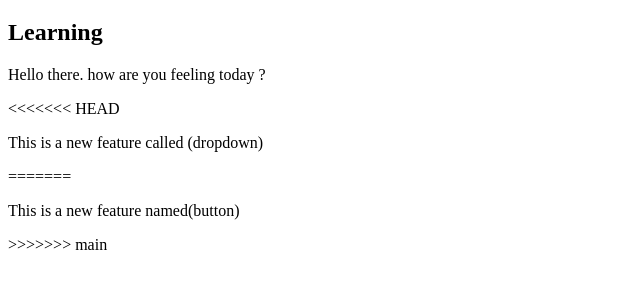
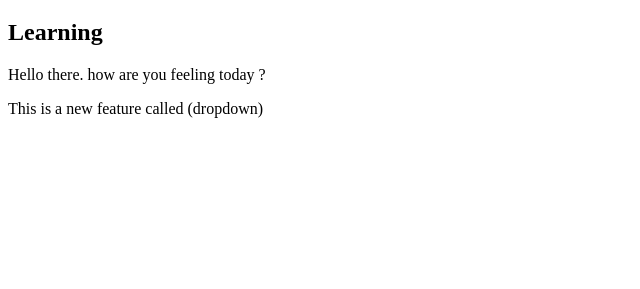
Before and after one commit to Kritesh-06/Test2, a plain HTML site: page index.html in a window 1280 px wide. Shown: the part 61-350 px from the top of the page, without its empty margins (0-640 px from the left). Drawn offline with Linux system fonts and the light colour scheme.

Commit message:
doing again

```diff
--- a/index.html
+++ b/index.html
@@ -10,10 +10,6 @@
     <h1>This is fun</h1>
     <h2>Learning</h2>
     <p>Hello there. how are you feeling today ?</p>
-<<<<<<< HEAD
     <p>This is a new feature called (dropdown)</p>
-=======
-    <p>This is a new feature named(button)</p>
->>>>>>> main
 </body>
 </html>
```
